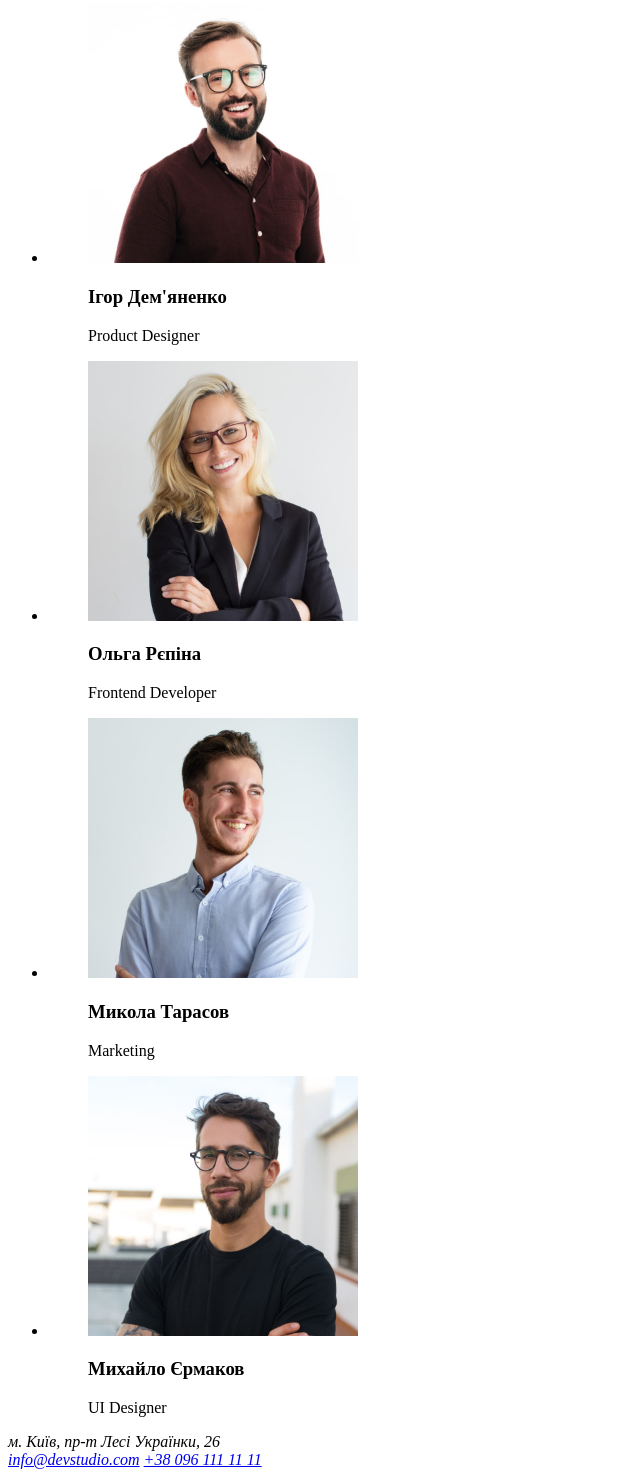
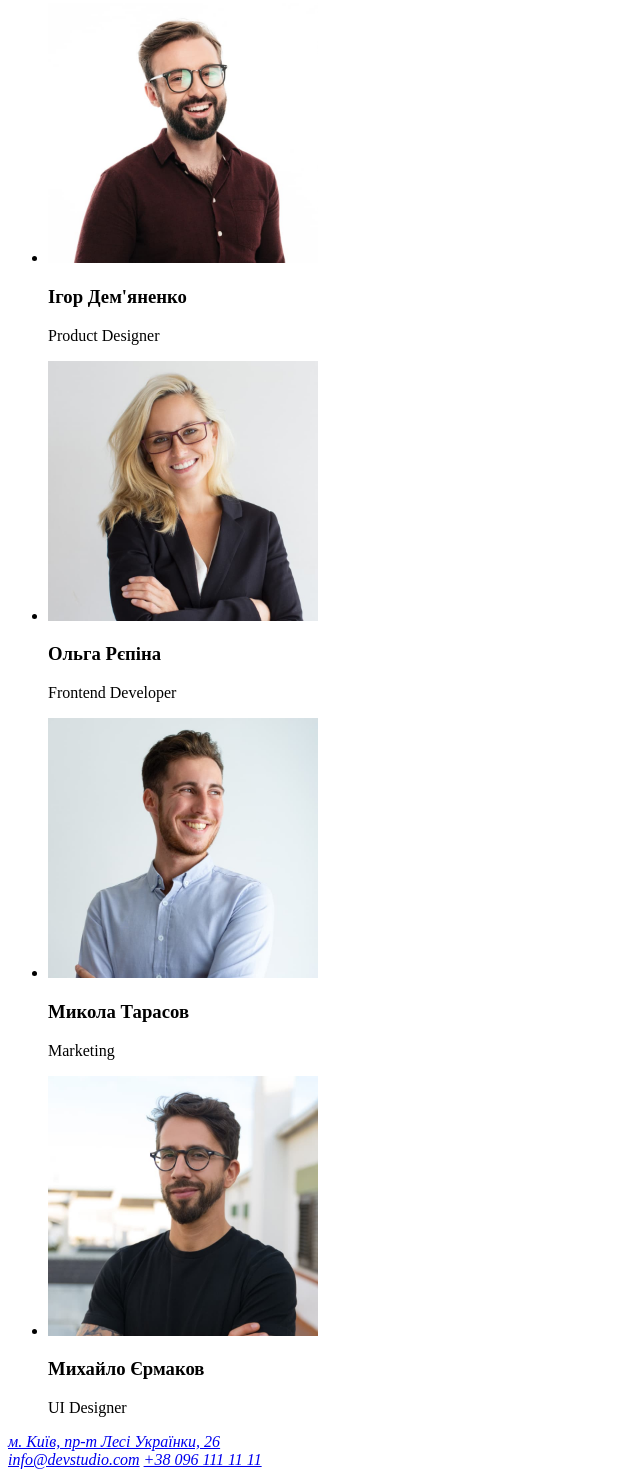
Before and after one commit to AndreGutio/goit-markup-hw-01, a plain HTML site: page index.html in a window 1280 px wide. Shown: the part 1618-3089 px from the top of the page, without its empty margins (0-640 px from the left). Drawn offline with Linux system fonts and the light colour scheme.

Commit message:
внесення посилання на гугл карту

```diff
--- a/index.html
+++ b/index.html
@@ -74,55 +74,39 @@
             <h2>Наша команда</h2>
             <ul>
                 <li>
-                    <figure>
                     <img src="images/ihor.jpg"
                         alt="Ігор"
                         width="270" />
-                        <figcaption>
                     <h3>Ігор Дем'яненко</h3>
                     <p>Product Designer</p>
-                        </figcaption>
-                    </figure>
                 </li>
                 <li>
-                    <figure>
                     <img src="images/olha.jpg"
                         alt="Ольга"
                         width="270" />
-                        <figcaption>
                     <h3>Ольга Рєпіна</h3>
                     <p>Frontend Developer</p>
-                        </figcaption>
-                    </figure>
                 </li>
                 <li>
-                    <figure>
                     <img src="images/mykola.jpg"
                         alt="Микола"
                         width="270" />
-                        <figcaption>
                     <h3>Микола Тарасов</h3>
                     <p>Marketing</p>
-                        </figcaption>
-                    </figure>
                 </li>
                 <li>
-                    <figure>
                     <img src="images/myhailo.jpg"
                         alt="Михайло"
                         width="270" />
-                        <figcaption>
                     <h3>Михайло Єрмаков</h3>
                     <p>UI Designer</p>
-                        </figcaption>
-                    </figure>
                 </li>
             </ul>
         </section>
     </main>
     <footer>
         <address>
-            м. Київ, пр-т Лесі Українки, 26
+            <a href="https://goo.gl/maps/SFuVJCe8wq69EAfA6">м. Київ, пр-т Лесі Українки, 26</a>
         </address>
         <address>
             <a href="mailto:info@devstudio.com">info@devstudio.com</a>
```
Lines whose indentation alone changed are shown as unchanged.
